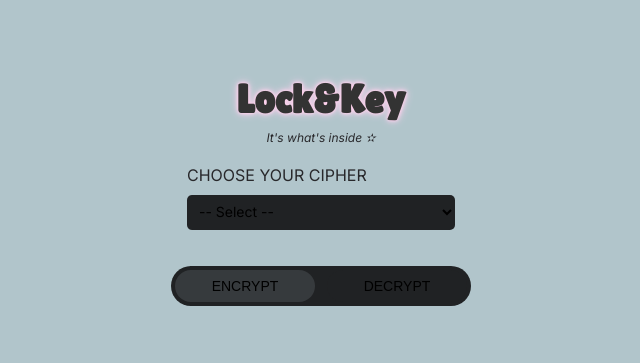
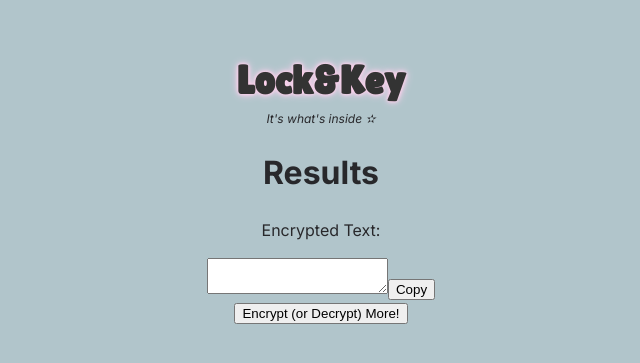
Before and after one commit to ved4a/enc-dec-app, a React (Vite) app: page /result in a window 1280 px wide. Shown: the part 213-576 px from the top of the page, without its empty margins (319-959 px from the left). Built offline with nearby package versions, Linux system fonts and the light colour scheme.

Commit message:
feat: add paths

```diff
--- a/src/App.jsx
+++ b/src/App.jsx
@@ -1,12 +1,17 @@
 import "./App.css";
+import { Routes, Route } from "react-router-dom";
 import WebAppName from "./components/WebAppName.jsx";
 import EncryptionApp from "./components/EncryptionInput.jsx";
+import ResultsPage from "./components/Results.jsx";
 
 function Page() {
   return (
     <>
       <WebAppName />
-      <EncryptionApp />
+      <Routes>
+        <Route path="/" element={<EncryptionApp />} />
+        <Route path="/result" element={<ResultsPage />} />
+      </Routes>
     </>
   );
 }
```
